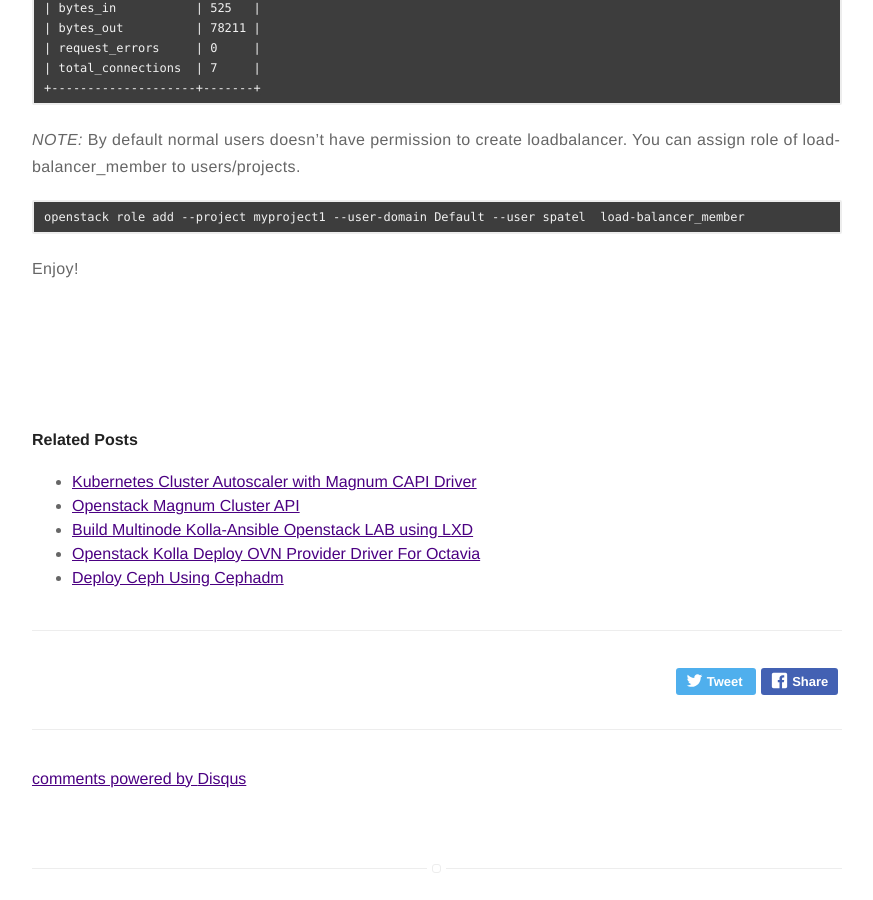
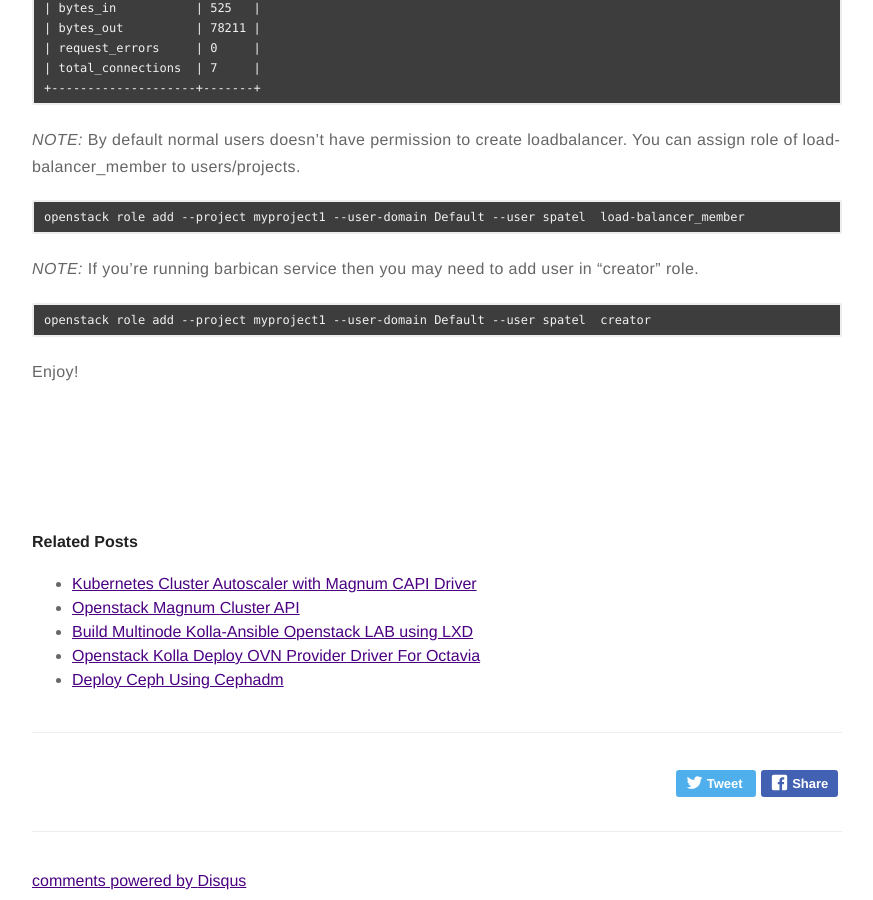
Before and after one commit to satishdotpatel/satishdotpatel.github.io, a Jekyll site: the page built from _posts/2022-12-20-openstack-kolla-deploy-octavia.markdown, in a window 1280 px wide and 900 px high, scrolled down 3602 px. Shown: the whole window, without its empty margins (203-1076 px from the left). Built offline with Jekyll 4.4.1, drawn with Linux system fonts in a browser that asks for light colours; comment, search, counter and statistics services are not loaded.

Commit message:
updating octavia doc

````diff
--- a/_posts/2022-12-20-openstack-kolla-deploy-octavia.markdown
+++ b/_posts/2022-12-20-openstack-kolla-deploy-octavia.markdown
@@ -191,4 +191,10 @@ $ openstack loadbalancer stats show lb1
 openstack role add --project myproject1 --user-domain Default --user spatel  load-balancer_member
 ```
 
+*NOTE:* If you're running barbican service then you may need to add user in "creator" role.
+
+```
+openstack role add --project myproject1 --user-domain Default --user spatel  creator
+```
+
 Enjoy!
````
